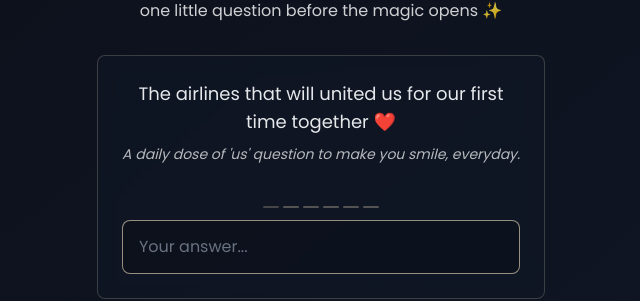
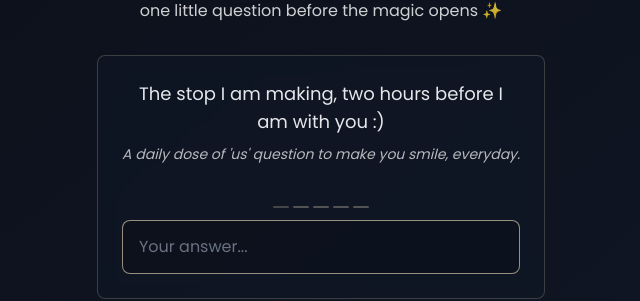
Before and after one commit to habubakar89/hamzaforeman, a React (Vite) app: page / in a window 1280 px wide. Shown: the part 272-573 px from the top of the page, without its empty margins (319-959 px from the left). Built offline with nearby package versions, Linux system fonts and the light colour scheme.

Commit message:
update: change correct answer and riddle in PasswordGate; update note title and content for Oct 16

```diff
--- a/src/components/PasswordGate.tsx
+++ b/src/components/PasswordGate.tsx
@@ -11,10 +11,10 @@ interface PasswordGateProps {
 }
 
 // TODO: update the plain-text correct answer here (used to compute slots)
-const CORRECT_ANSWER = 'United';
-const CORRECT_HASH = 'ca52e7d1c18961a8c5b3947a54e48fbf4ee70b66ea413cf7814f1c962631fd58';
+const CORRECT_ANSWER = 'Dubai';
+const CORRECT_HASH = '2ff277b10da3a6fbabf7b4a7385855f24fe3bb04a4688bbf35d092a0740344c';
 
-const RIDDLE = "The airlines that will united us for our first time together ❤️";
+const RIDDLE = "The stop I am making, two hours before I am with you :)";
 
 // TODO: tweak slot gap size and underline thickness if desired
 const SLOT_GAP_SIZE = 10; // px between words
--- a/src/data/notes.ts
+++ b/src/data/notes.ts
@@ -138,10 +138,10 @@ export const NOTES: DayNote[] = [
   },
   {
     date: '2025-10-16',
-    title: 'title for oct 16',
+    title: 'Almost there, my love!',
     emoji: '🌸',
-    content: 'TODO: Add your message for day 16.',
-    isBlurred: true,
+    content: 'Less than two days before I see my baby, \nI know she’s gonna be the most beautiful lady \n\nSomeone whose presence I’ve wanted to feel for so long \nEven from a thousand miles away, every word of her feels like a song\n\nShe’s peace to my eyes, music to my ears, calm to my presence \nShe doesn’t realize how much everything she’s stands for is of essence \n\nThey say you’ve got to wait for something that truly deserves you \nHad I known it’ll be this girl, I’d know \n\nEman, my love. My baby and my life\nI’m coming for you. It’s now time, I’ve waited enough for all my life :) ',
+    isBlurred: false,
   },
   {
     date: '2025-10-17',
```
Also changed, not shown: 1 other file (tests, documents, lock files or other folders).
